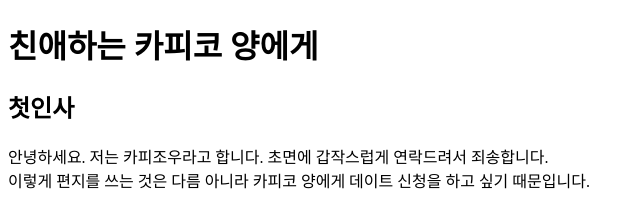
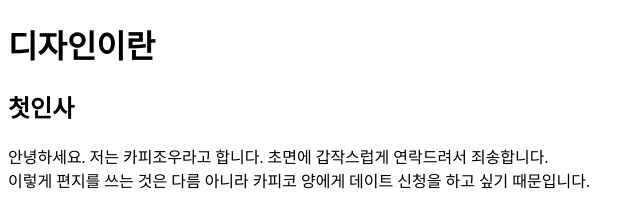
Before and after one commit to ijiseog563-eng/tast0331_1b, a plain HTML site: page index.html in a window 1280 px wide. Shown: the top 209 px of the page, without its empty margins (0-643 px from the left). Drawn offline with Linux system fonts and the light colour scheme.

Commit message:
Update index.html

```diff
--- a/index.html
+++ b/index.html
@@ -5,7 +5,7 @@
 <title>카피코 양에게 보내는 편지</title>
 </head>
 <body>
-    <h1>친애하는 카피코 양에게</h1>
+    <h1>디자인이란</h1>
     <h2>
         첫인사
 
```
